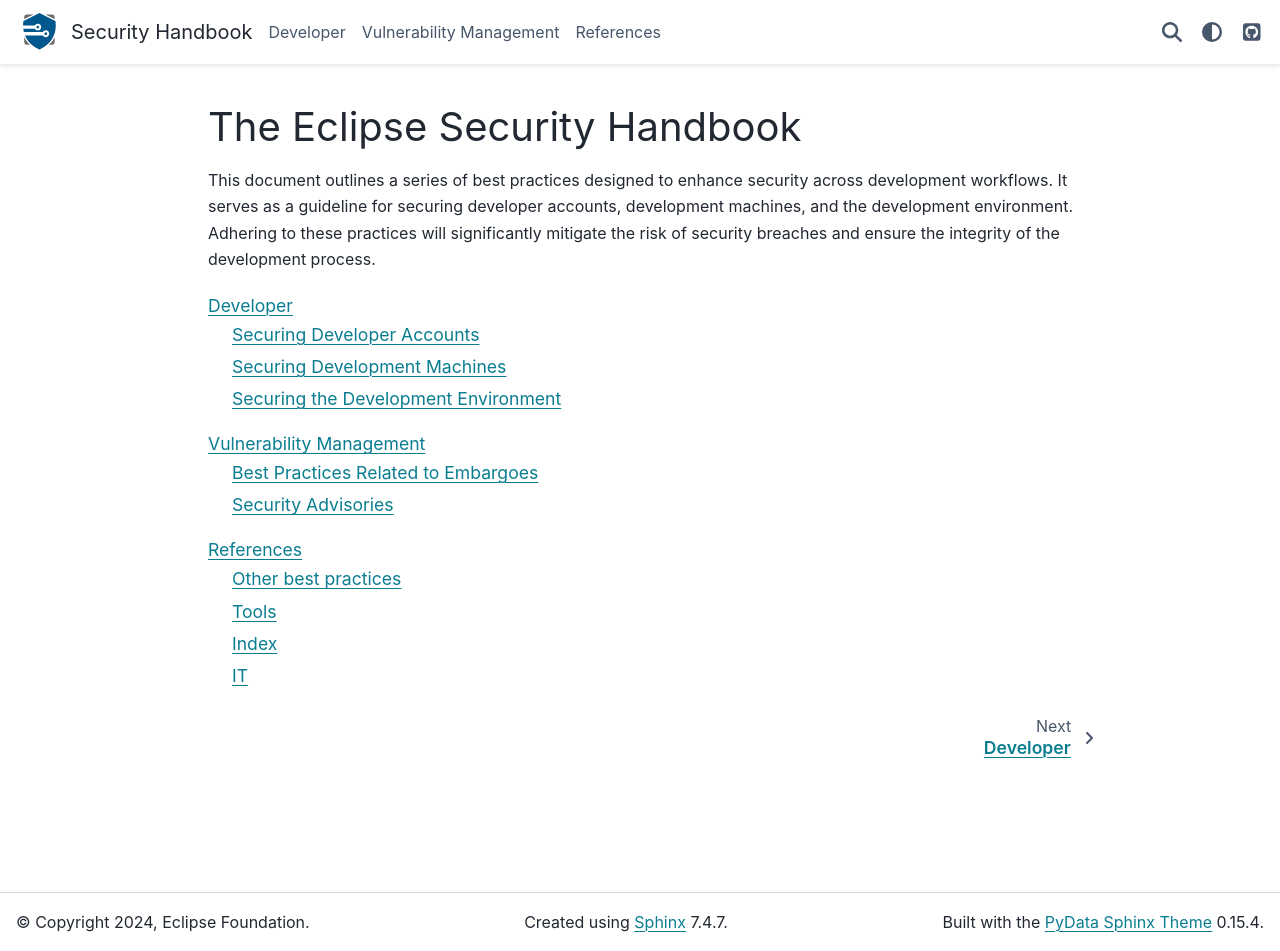
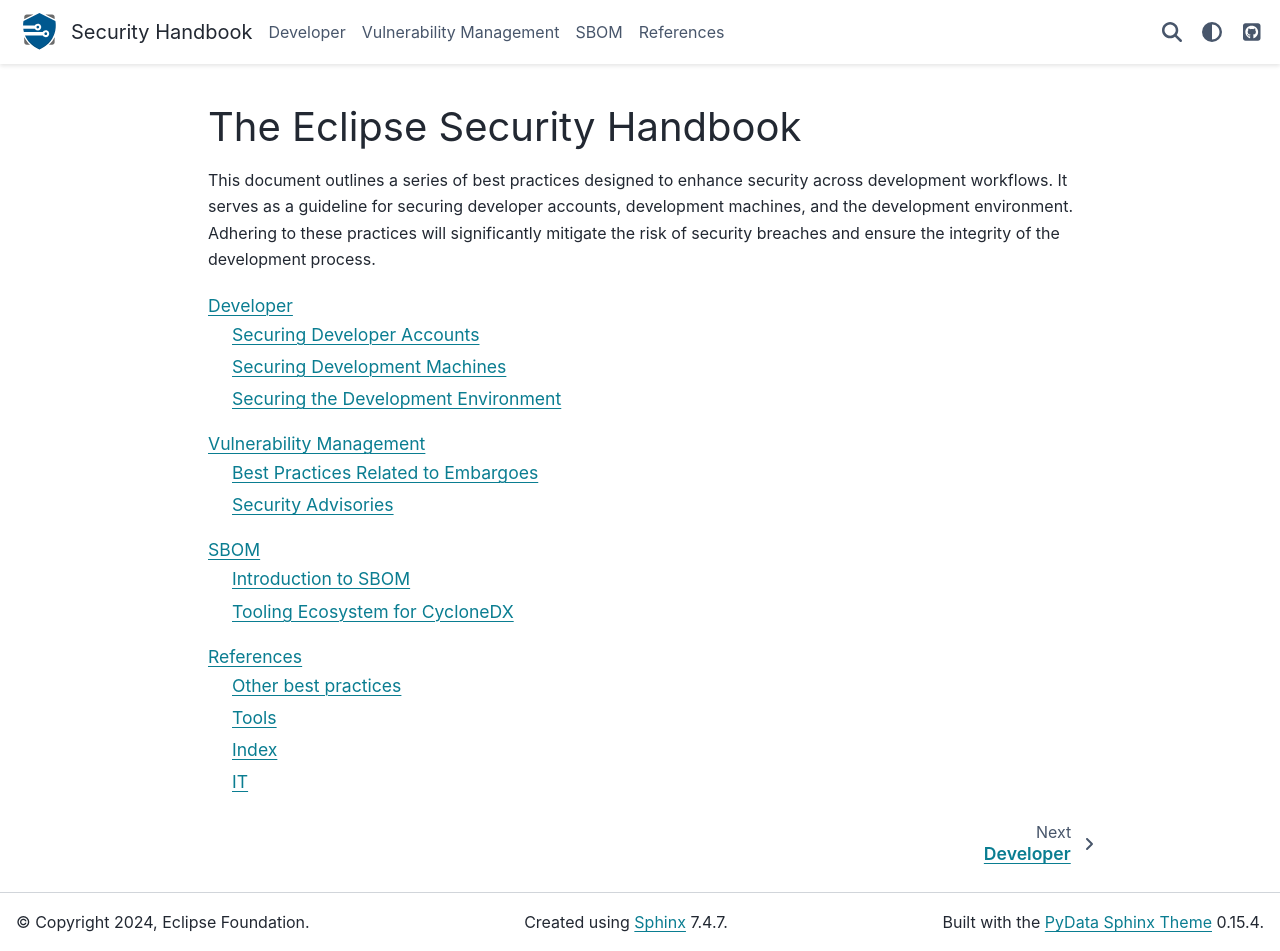
Before and after one commit to eclipse-csi/security-handbook, a Sphinx documentation site: the page built from docs/index.md, in a window 1280 px wide and 951 px high. Built offline with Sphinx 7.4.7 and the PyData theme 0.15.4, drawn with Linux system fonts in a browser that asks for light colours.

Commit message:
Add sbom to main index (#19)
Signed-off-by: Thomas Neidhart <thomas.neidhart@eclipse-foundation.org>

````diff
--- a/docs/index.md
+++ b/docs/index.md
@@ -25,5 +25,11 @@
 ```{toctree}
 :maxdepth: 2
 
+sbom/index.md
+```
+
+```{toctree}
+:maxdepth: 2
+
 references/index.md
 ```
````
